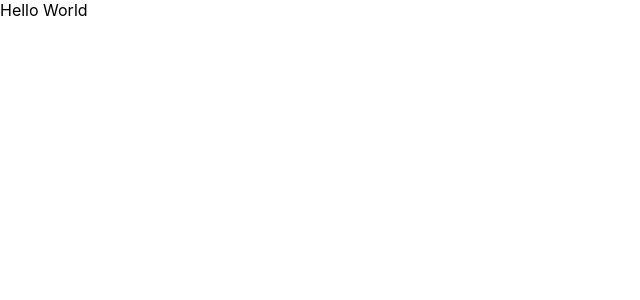
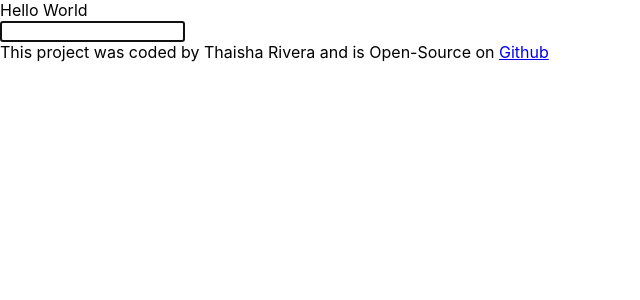
Before and after one commit to Trivera0713/Dictionary-App, a React (Create React App) app: page / in a window 1280 px wide. Shown: the top 300 px of the page, without its empty margins (0-640 px from the left). Built offline with nearby package versions, Linux system fonts and the light colour scheme.

Commit message:
add axios, bootstrap and dictionary api

```diff
--- a/package.json
+++ b/package.json
@@ -6,9 +6,12 @@
     "@testing-library/jest-dom": "^5.17.0",
     "@testing-library/react": "^13.4.0",
     "@testing-library/user-event": "^13.5.0",
+    "axios": "^1.6.0",
+    "bootstrap": "^5.3.2",
     "react": "^18.2.0",
+    "react-bootstrap": "^2.9.1",
     "react-dom": "^18.2.0",
-    "react-scripts": "5.0.1",
+    "react-scripts": "^5.0.1",
     "web-vitals": "^2.1.4"
   },
   "scripts": {
--- a/public/index.html
+++ b/public/index.html
@@ -24,7 +24,7 @@
       work correctly both with client-side routing and a non-root public URL.
       Learn how to configure a non-root public URL by running `npm run build`.
     -->
-    <title>React App</title>
+    <title>Dictionary App</title>
   </head>
   <body>
     <noscript>You need to enable JavaScript to run this app.</noscript>
--- a/src/App.js
+++ b/src/App.js
@@ -1,12 +1,20 @@
-
-import './App.css';
+import "./App.css";
+import Dictionary from "./Dictionary.js";
 
 function App() {
   return (
     <div className="App">
-      <header className="App-header">
-       Hello World
-      </header>
+      <div className="container">
+        <header className="App-header">Hello World</header>
+        <main>
+          <Dictionary />
+        </main>
+        <footer>
+          {" "}
+          This project was coded by Thaisha Rivera and is Open-Source on{" "}
+          <a href="https://github.com/Trivera0713"> Github </a>
+        </footer>
+      </div>
     </div>
   );
 }
--- /dev/null
+++ b/src/Dictionary.js
@@ -0,0 +1,28 @@
+import React, { useState } from "react";
+import "./Dictionary.css";
+import axios from "axios";
+
+export default function Dictionary() {
+  let [keyword, setKeyword] = useState("");
+
+  function wordSearch(response) {
+    console.log(response.data[0]);
+  }
+  function search(event) {
+    event.preventDefault();
+
+    let apiUrl = `https://api.dictionaryapi.dev/api/v2/entries/en/${keyword}`;
+    axios.get(apiUrl).then(wordSearch);
+  }
+
+  function keywordChange(event) {
+    setKeyword(event.target.value);
+  }
+  return (
+    <div className="Dictionary">
+      <form onSubmit={search}>
+        <input type="search" autoFocus={true} onChange={keywordChange} />
+      </form>
+    </div>
+  );
+}
```
Also changed, not shown: src/Dictionary.css (added), 1 other file (tests, documents, lock files or other folders).
